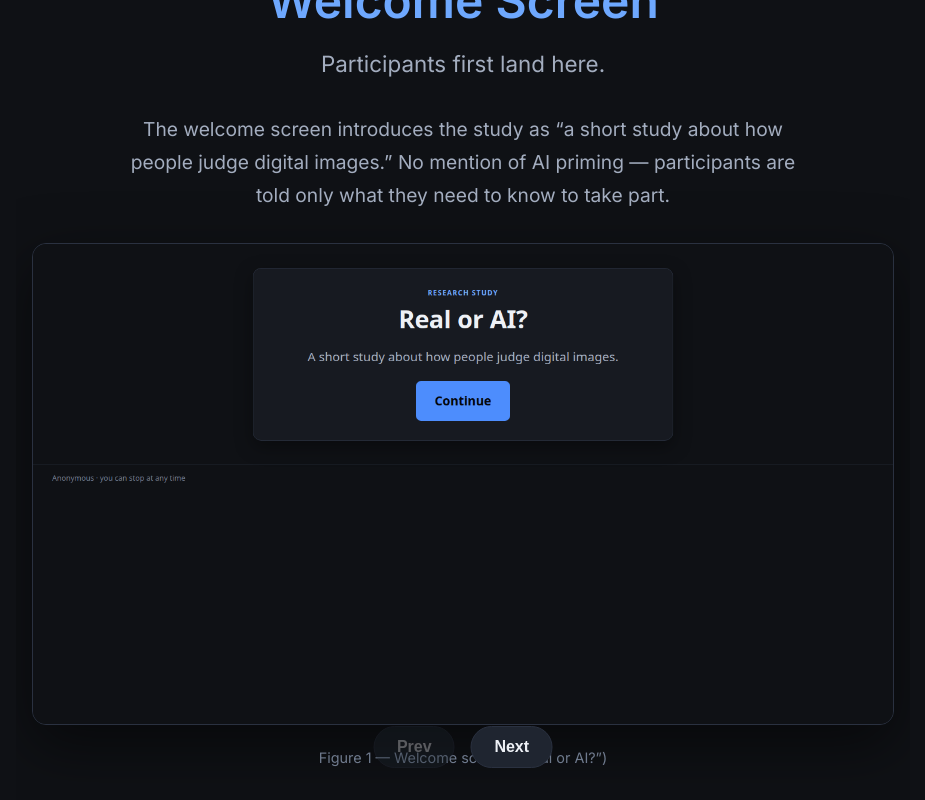
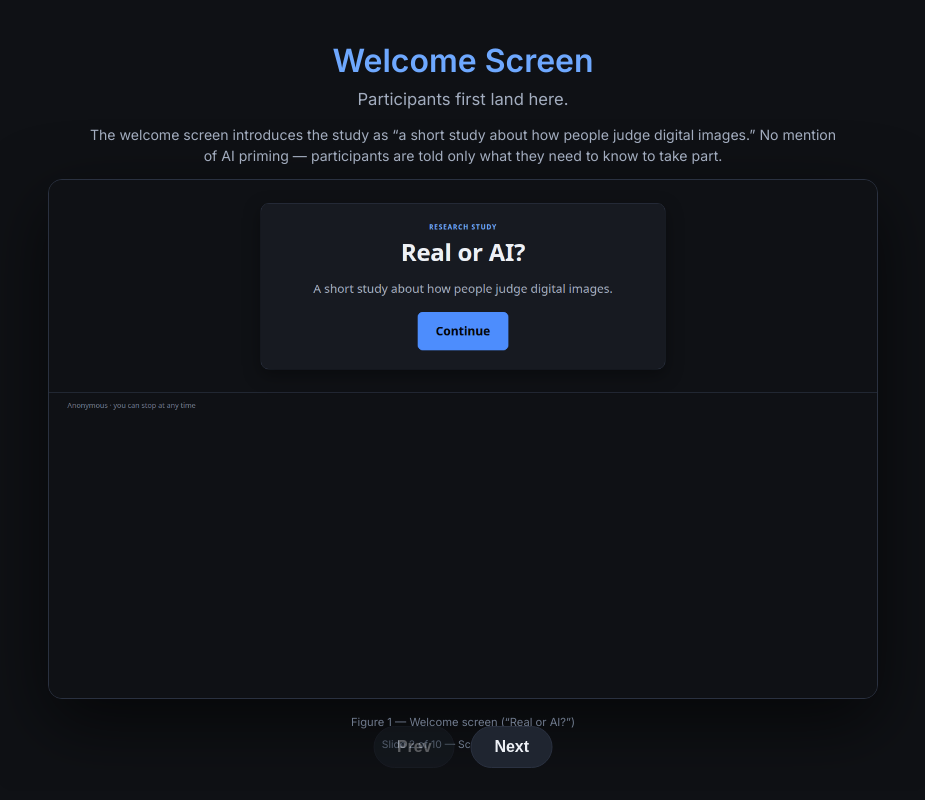
Before and after one commit to Vleer/AI_Image_Detection_Study, a plain HTML site: page deck.html in a window 1280 px wide. Both pictures are taken after a click on the button "View deck". Shown: the whole page, without its empty margins (177-1102 px from the left). Drawn offline with Linux system fonts and the light colour scheme.

Commit message:
Enlarge screenshots, shrink surrounding text

```diff
--- a/deck.html
+++ b/deck.html
@@ -25,10 +25,13 @@
     .slide-header { font-size: clamp(2rem, 3vw + 1rem, 3rem); font-weight: 600; margin-bottom: 1rem; color: var(--accent); }
     .slide-subtitle { font-size: clamp(1rem, 2vw, 1.4rem); color: var(--text-dim); margin-bottom: 2rem; line-height: 1.6; }
     .slide-body { font-size: clamp(1rem, 1.5vw, 1.25rem); line-height: 1.7; color: var(--text-dim); max-width: 700px; margin: 0 auto 2rem; }
-    .slide-image-box { width: 100%; max-width: 860px; max-height: 60vh; box-shadow: 0 20px 60px rgba(0,0,0,.5); border-radius: var(--radius); overflow: hidden; margin: 1rem 0 1.5rem; background: var(--bg-elev); border: 1px solid var(--line); }
+    .slide-image-box { width: 92%; max-width: 960px; max-height: 72vh; box-shadow: 0 24px 70px rgba(0,0,0,.6); border-radius: var(--radius); overflow: hidden; margin: .5rem auto 1rem; background: var(--bg-elev); border: 1px solid var(--line); }
     .slide-image-box img { width: 100%; height: auto; display: block; }
-    .slide-caption { font-size: .9rem; color: var(--text-faint); margin-bottom: 2rem; }
-    .slide-footer { font-size: .8rem; color: var(--text-faint); margin-bottom: 1rem; }
+    .slide-caption { font-size: .7rem; color: var(--text-faint); margin-bottom: .6rem; }
+    .slide-footer { font-size: .65rem; color: var(--text-faint); margin-bottom: .5rem; }
+    .slide-subtitle { font-size: clamp(.85rem, 1.3vw, 1.05rem); color: var(--text-dim); margin-bottom: .8rem; line-height: 1.4; }
+    .slide-header { font-size: clamp(1.4rem, 2vw + .6rem, 2rem); font-weight: 600; margin-bottom: .5rem; color: var(--accent); }
+    .slide-body { font-size: clamp(.85rem, 1.1vw, 1rem); line-height: 1.5; color: var(--text-dim); max-width: 760px; margin: 0 auto .8rem; }
     .nav { position: fixed; bottom: 2rem; left: 50%; transform: translateX(-50%); display: flex; gap: 1rem; z-index: 10; opacity: 0; transition: opacity .6s ease; pointer-events: none; }
     .nav.show { opacity: 1; pointer-events: auto; }
     .nav button { padding: .7rem 1.4rem; border-radius: 99px; border: 1px solid var(--line); background: var(--bg-elev-2); color: var(--text); font-size: 1rem; font-weight: 600; cursor: pointer; }
```
